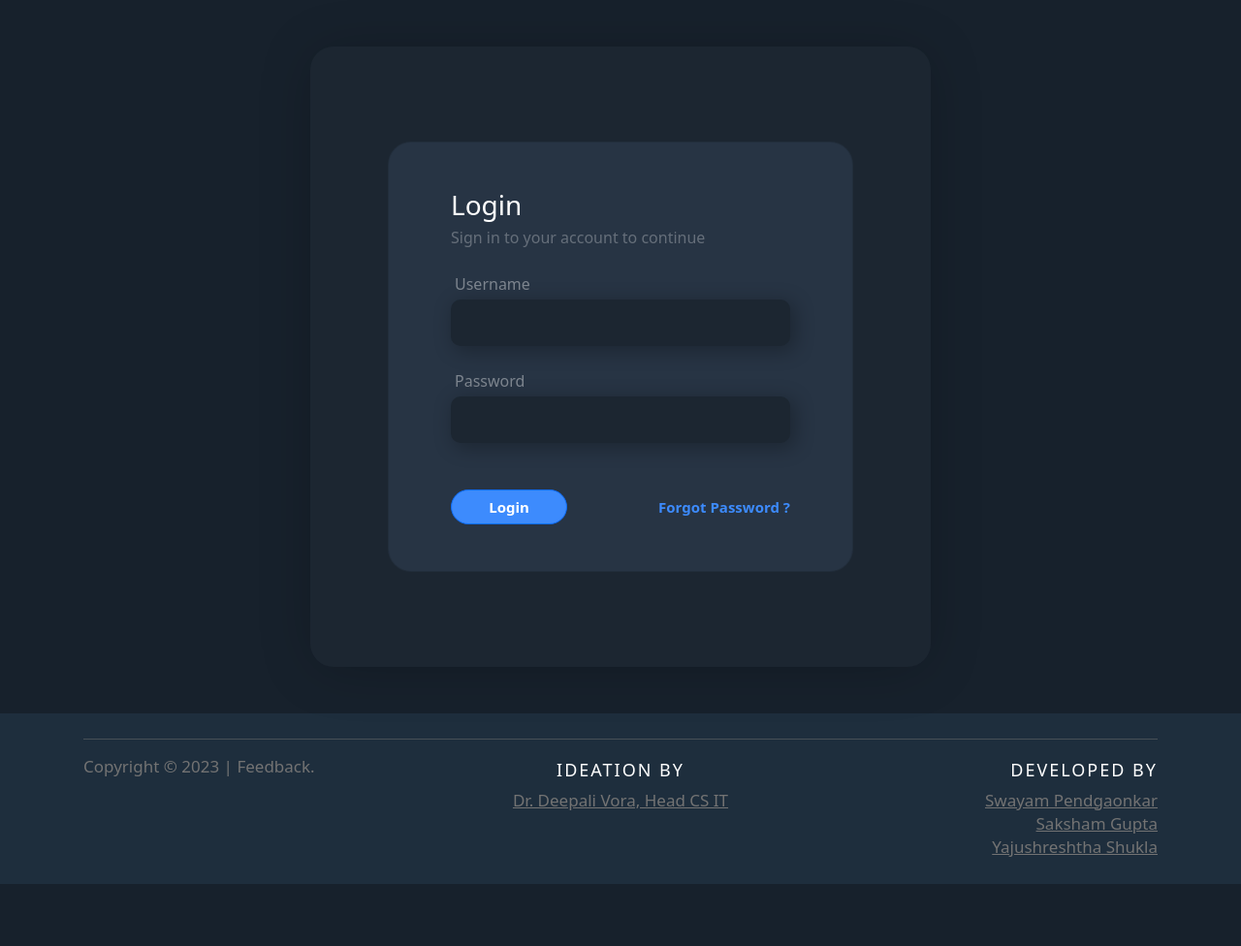
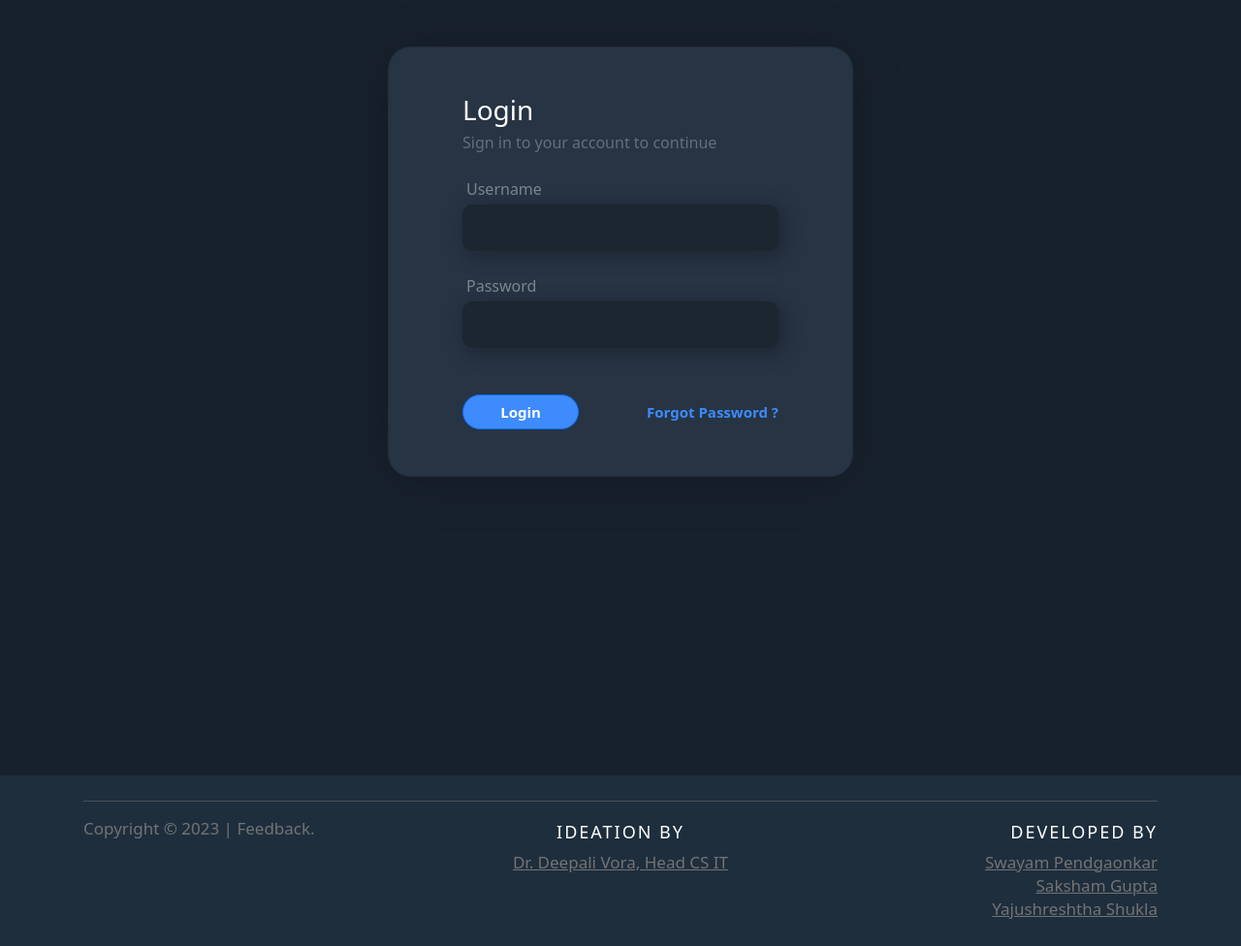
Before and after one commit to Soyvor/FeedbackSIT, a PHP site: page /sys-1/ in a window 1280 px wide. Shown: the whole page at 97% size. Before the commit the page ends 912 px from the top, so only its background shows below. Run offline with PHP 8.4, Linux system fonts and the light colour scheme.

Commit message:
container removed

```diff
--- a/index.php
+++ b/index.php
@@ -28,7 +28,7 @@ include "code.php";
       background: #1C2631;
       box-shadow: 0px 4px 59px -8px rgba(0, 0, 0, 0.25);
       border-radius: 1.5rem;
-      height: 40rem;
+      height: 30rem;
       width: 40rem;
 
     }
@@ -37,7 +37,7 @@ include "code.php";
       border-radius: 1.5rem;
       background: #273444;
       color: white;
-
+      box-shadow: 0px 4px 59px -8px rgba(0, 0, 0, 0.25);
       width: 30rem;
 
     }
@@ -64,8 +64,6 @@ include "code.php";
 
     }
 
-
-
     .custom-anchor {
 
       font-style: normal;
@@ -80,9 +78,9 @@ include "code.php";
 
 <body>
   <section>
-    <div class="container py-5 ">
+    <div class="container py-5 h-100">
       <div class="row d-flex justify-content-center align-items-center ">
-        <div class=" col-12 col-md-8 col-lg-6 col-xl-5 custom-container-1 d-flex justify-content-center align-items-center">
+
 
 
 
@@ -131,14 +129,15 @@ include "code.php";
             </div>
 
           </div>
-        </div>
+
       </div>
     </div>
 
 
+
+
    <!-- Site footer -->
-
-    <footer class="site-footer ">
+  <footer class="site-footer footer-bottom d-flex">
 
 <div class="container">
   <hr>
@@ -177,9 +176,7 @@ include "code.php";
 
 </div>
 </footer>
-
 </section>
-
 
   <!-- Include Bootstrap JavaScript (jQuery and Popper.js are required) -->
   <script src="https://code.jquery.com/jquery-3.6.0.min.js"></script>
```
Lines whose indentation alone changed are shown as unchanged.
